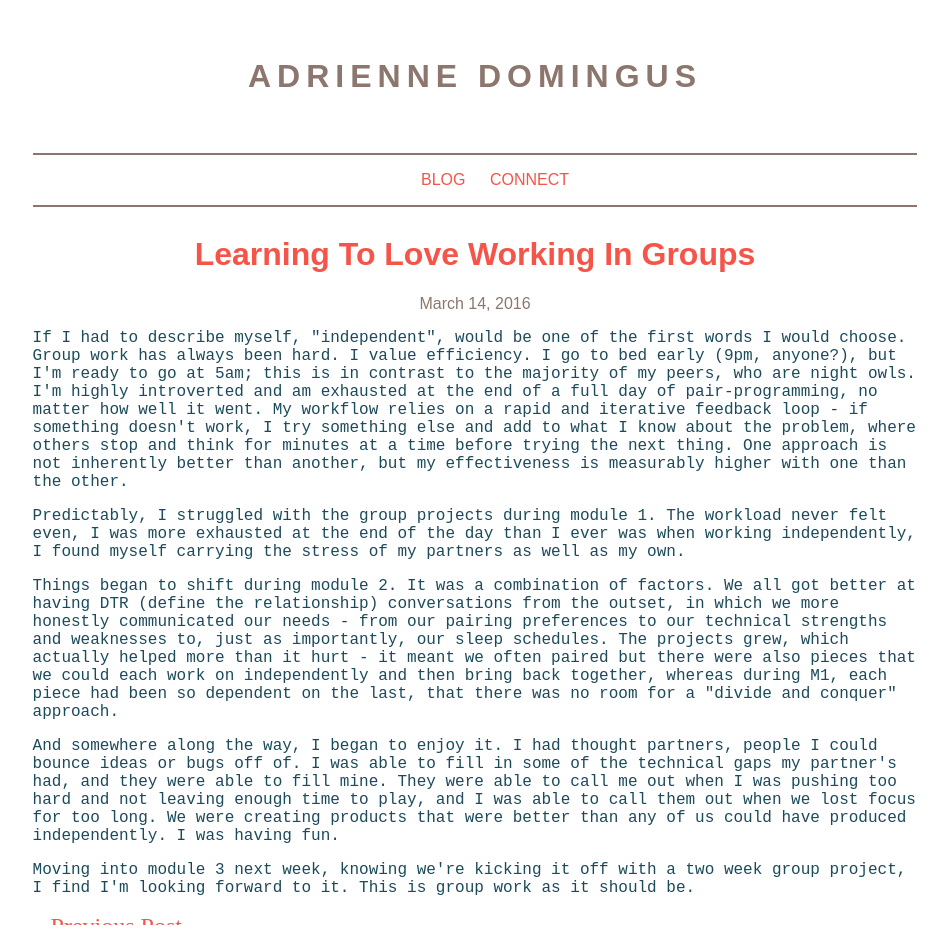
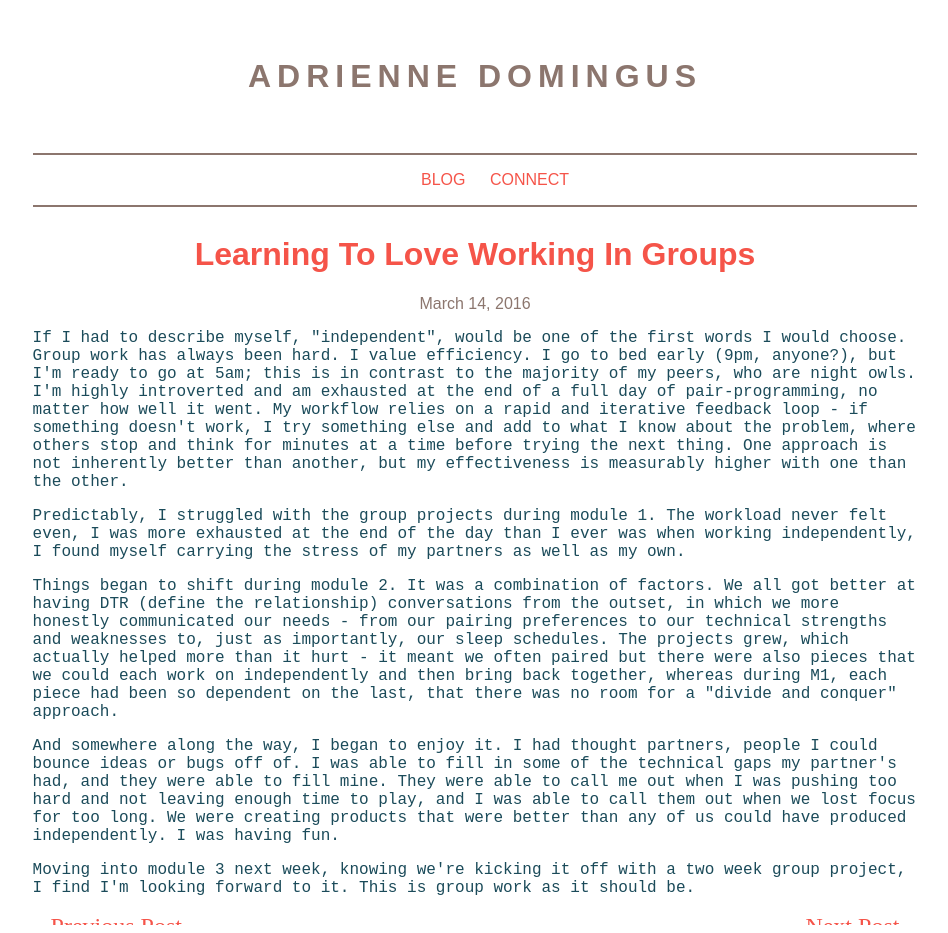
Before and after one commit to adriennedomingus/adriennedomingus.github.io, a Jekyll site: the page built from _posts/2016-03-14-learning-to-love-working-in-groups.html, in a window 1280 px wide. Shown: the whole page, without its empty margins (165-1113 px from the left). Built offline with Jekyll 4.4.1, drawn with Linux system fonts in a browser that asks for light colours.

Commit message:
previous next post links

```diff
--- a/_posts/2016-03-14-learning-to-love-working-in-groups.html
+++ b/_posts/2016-03-14-learning-to-love-working-in-groups.html
@@ -8,5 +8,6 @@ layout: post
   <p>And somewhere along the way, I began to enjoy it. I had thought partners, people I could bounce ideas or bugs off of. I was able to fill in some of the technical gaps my partner's had, and they were able to fill mine. They were able to call me out when I was pushing too hard and not leaving enough time to play, and I was able to call them out when we lost focus for too long. We were creating products that were better than any of us could have produced independently. I was having fun.</p>
   <p>Moving into module 3 next week, knowing we're kicking it off with a two week group project, I find I'm looking forward to it. This is group work as it should be. </p>
   <a class="inline previous-post" href="http://adriennedomingus.github.io/2016/03/10/playing-with-time-in-ruby-and-javascript.html">...Previous Post</a>
+  <a class="inline next-post" href="http://adriennedomingus.github.io/2016/03/19/growing-and-maintaining-through-self-study.html"> Next Post...</a>
 
 </div>
--- a/_posts/2016-03-19-growing-and-maintaining-through-self-study.html
+++ b/_posts/2016-03-19-growing-and-maintaining-through-self-study.html
@@ -7,4 +7,5 @@ layout: post
   <p>I've started JavaScript exercisms as well, and while I'm pretty sure I'm flailing and my code is ugly, I'm getting the tests to pass and I'm starting to get a feel for it, and that feels like a victory. (The secret? Figure out the equivalent of a Ruby class and method, and the rest is syntax. I exaggerate, but it's been the step that's cleared up the most confusion thus far.)</p>
   <p>This strategy of playing and doing more than the required is good for more than intermission weeks. I tried to keep up with doing Exercisms and a more Ruby-heavy personal project during module 2 (2 is so heavy on Rails an ActiveRecord that many people lose some of the Ruby they fought so hard for during module 1). I learned as much from my personal Rails project during module 2 as I did from the assigned projects - I made myself some more complicated database relationships, and had fun puzzling through them.</p>
   <p>You can go through a program like Turing and do just what is required of you, and chances are, you'll be an awesome programmer. But if you chase the things you love and dare to play a little, I think there's more to be gained. You can target not only the things that interest you that you want to get better at, but target your weaknesses. </p>
+  <a class="inline previous-post" href="http://adriennedomingus.github.io/2016/03/14/learning-to-love-working-in-groups.html">...Previous Post</a>
 </div>
```
